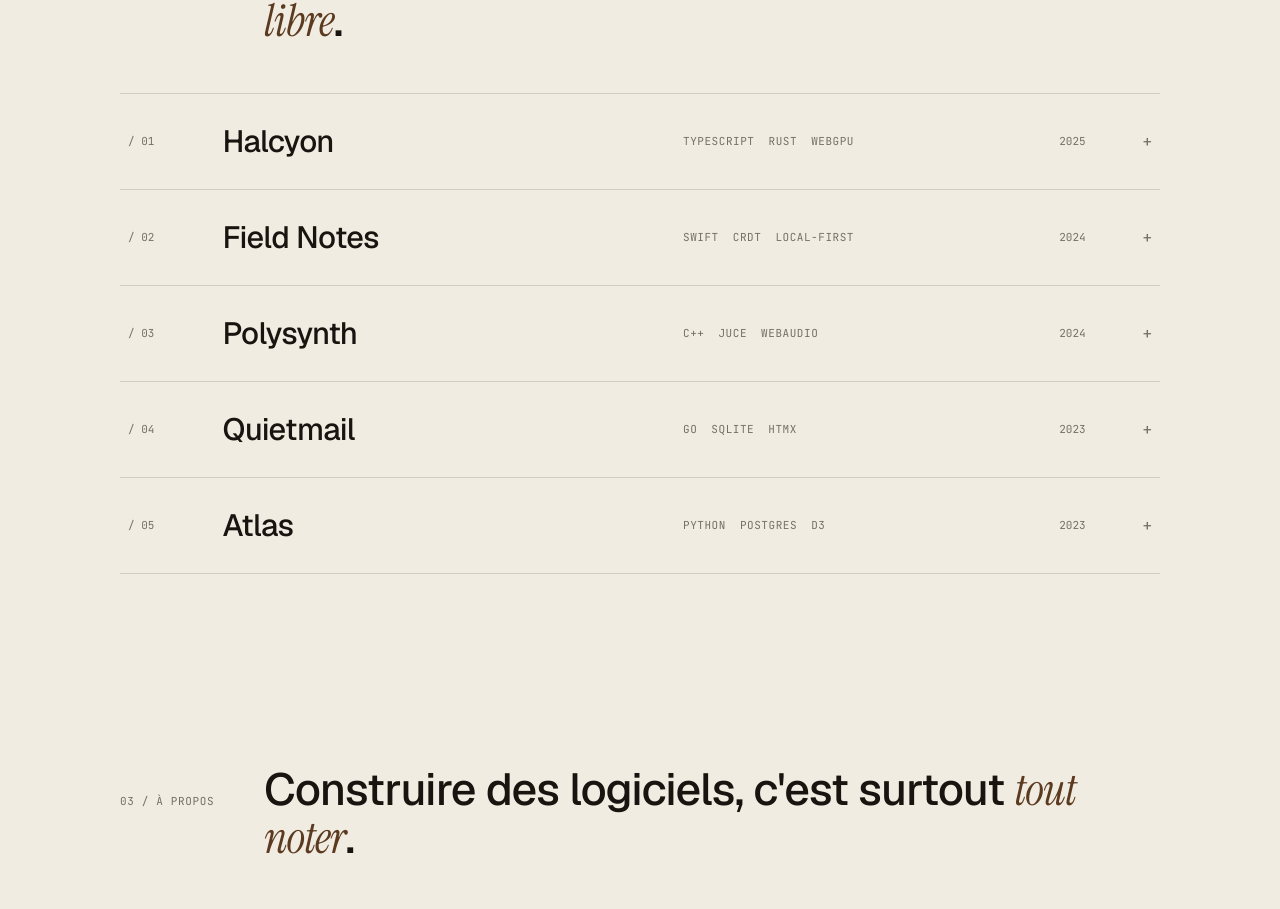
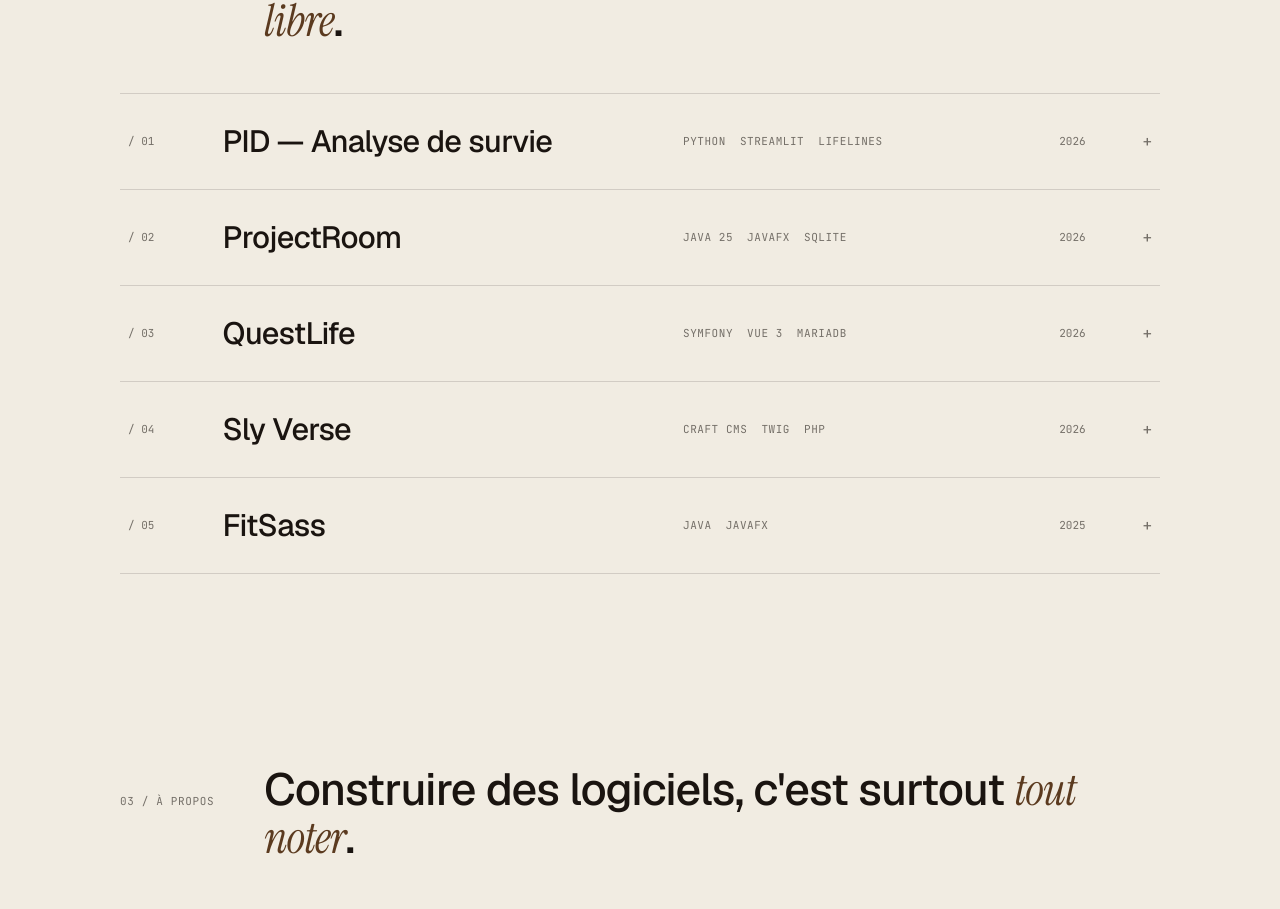
Before and after one commit to CallMeTrinity/antoninpamart.fr-v4, a Vue app: page / in a window 1280 px wide. Shown: the part 947-1856 px from the top of the page. Built offline with nearby package versions, Linux system fonts and the light colour scheme.

Commit message:
feat : update projects

```diff
--- a/index.html
+++ b/index.html
@@ -2,7 +2,7 @@
 <html lang="">
   <head>
     <meta charset="UTF-8">
-    <link rel="icon" href="/favicon.ico">
+    <link rel="icon" href="/tntLogo.svg">
     <meta name="viewport" content="width=device-width, initial-scale=1.0">
     <title>Antonin Pamart</title>
       <link rel="stylesheet" href="/src/assets/styles/main.css">
--- a/src/data/projects.ts
+++ b/src/data/projects.ts
@@ -10,54 +10,54 @@ export interface Project {
 
 export const PROJECTS: Project[] = [
   {
-    name: 'Halcyon',
-    year: '2025',
-    role: 'Projet solo',
-    stack: ['TypeScript', 'Rust', 'WebGPU'],
+    name: 'PID — Analyse de survie',
+    year: '2026',
+    role: 'Projet M1 MIAGE',
+    stack: ['Python', 'Streamlit', 'lifelines'],
     blurb:
-      "Un éditeur de code natif qui traite votre projet comme un graphe plutôt qu'un arbre. Saut vers n'importe où, multi-curseur entre fichiers, et une couche d'inférence qui nomme les variables avant vous.",
-    hue: 18,
-    link: '#',
+      "Application web interactive d'analyse de survie sur un jeu de 1000 patients. Estimations Kaplan-Meier, régression de Cox, comparaison de sous-populations — le tout pilotable depuis l'UI.",
+    hue: 200,
+    link: 'https://github.com/CallMeTrinity/pid',
   },
   {
-    name: 'Field Notes',
-    year: '2024',
-    role: 'Co-fondateur',
-    stack: ['Swift', 'CRDT', 'Local-first'],
+    name: 'ProjectRoom',
+    year: '2026',
+    role: 'Projet ILOG',
+    stack: ['Java 25', 'JavaFX', 'SQLite'],
     blurb:
-      "Un outil d'écriture offline-first synchronisé via de petits fragments CRDT. Toute l'archive vit sur votre appareil ; le cloud n'est qu'un facteur.",
-    hue: 140,
-    link: '#',
+      "Application bureau de gestion de projet : Kanban en glisser-déposer, suivi des tâches et réservation de salles avec détection de conflits. Tests JUnit et couverture JaCoCo.",
+    hue: 30,
+    link: 'https://github.com/CallMeTrinity/ilog-projet',
   },
   {
-    name: 'Polysynth',
-    year: '2024',
-    role: 'Ingénieur audio',
-    stack: ['C++', 'JUCE', 'WebAudio'],
+    name: 'QuestLife',
+    year: '2026',
+    role: 'Projet solo',
+    stack: ['Symfony', 'Vue 3', 'MariaDB'],
     blurb:
-      "Un synthétiseur polyphonique qui tourne en natif et dans le navigateur depuis le même cœur DSP. Compile vers WASM sans allocation dans le thread audio.",
+      "Une app web qui transforme les objectifs quotidiens en quêtes RPG. Auth JWT stateless via LexikJWT, API auto-générée par API Platform 4 à partir des entités Doctrine.",
     hue: 285,
-    link: '#',
+    link: 'https://github.com/CallMeTrinity/QuestLife',
   },
   {
-    name: 'Quietmail',
-    year: '2023',
+    name: 'Sly Verse',
+    year: '2026',
     role: 'Design + ing.',
-    stack: ['Go', 'SQLite', 'HTMX'],
+    stack: ['Craft CMS', 'Twig', 'PHP'],
     blurb:
-      "Triage d'email pour ceux qui détestent l'email. Trois touches pour vider une boîte — les heuristiques sont volontairement bêtes pour que vous gardiez la main.",
-    hue: 220,
-    link: '#',
+      "Site fan dédié au Sly Wrestling Universe : back-office Craft CMS configuré sur-mesure pour gérer catalogues d'images, vidéos et contenus éditoriaux.",
+    hue: 340,
+    link: 'https://github.com/CallMeTrinity/sly-verse-site',
   },
   {
-    name: 'Atlas',
-    year: '2023',
-    role: 'Projet annexe',
-    stack: ['Python', 'Postgres', 'D3'],
+    name: 'FitSass',
+    year: '2025',
+    role: "Projet d'équipe",
+    stack: ['Java', 'JavaFX'],
     blurb:
-      "Un entrepôt de données personnel pour les chiffres ennuyeux — sommeil, courses, livres, cafés. Un tuyau entrant, un dashboard sortant, pas de SaaS analytics.",
-    hue: 50,
-    link: '#',
+      "Générateur de plans d'entraînement basé sur les préférences utilisateur — niveau, objectifs, équipement disponible — pour produire des séances cohérentes.",
+    hue: 140,
+    link: 'https://github.com/CallMeTrinity/FitSass',
   },
 ]
 
```
Also changed, not shown: public/tntLogo.svg (added), 1 other file (tests, documents, lock files or other folders).
